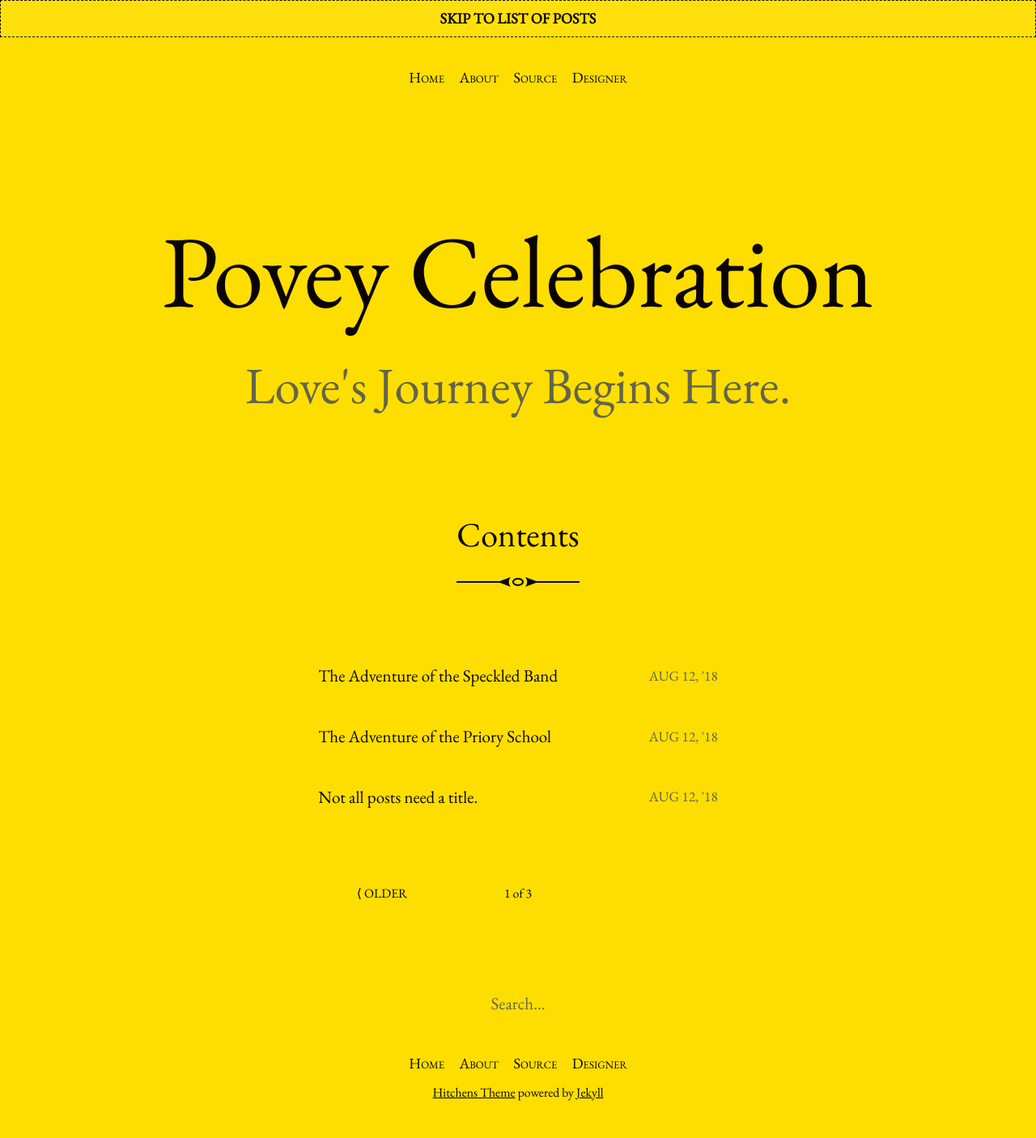
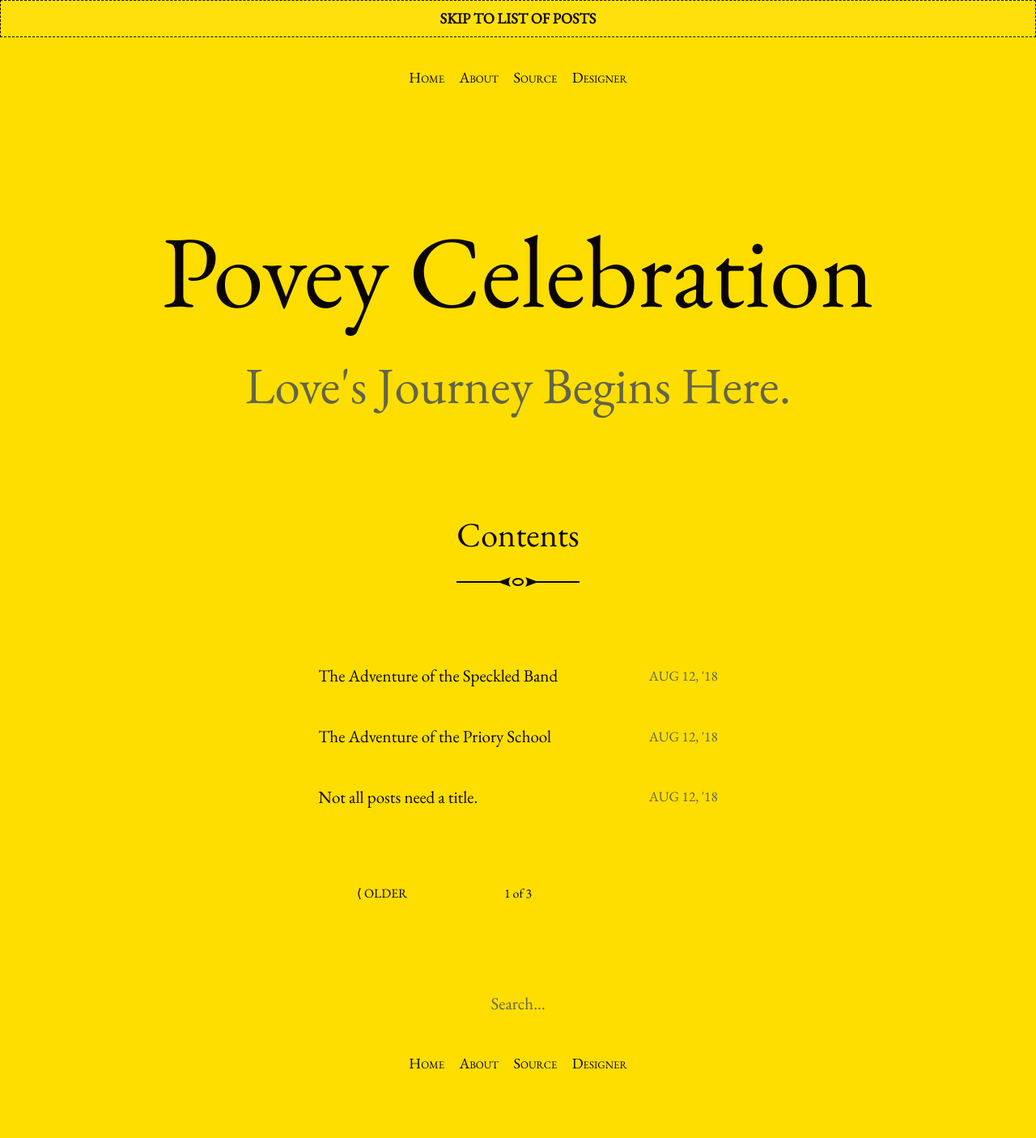
Before and after one commit to PoveyCelebration/PoveyCelebration.github.io, a Jekyll site: the page built from index.html, in a window 1280 px wide. Shown: the whole page at 81% size. Built offline with Jekyll 4.4.1, drawn with Linux system fonts in a browser that asks for light colours; the list of posts is cut into pages by our own code; after the commit the page ends 1332 px from its top, so only the background shows below that.

Commit message:
Update default.html

```diff
--- a/_layouts/default.html
+++ b/_layouts/default.html
@@ -39,13 +39,5 @@
 
     {% include menu.html %}
 
-    {% unless site.hide_credits %}
-      <aside class="site-credits">
-        <p>
-          <small><a href="https://github.com/patdryburgh/hitchens">Hitchens Theme</a> powered by <a href="http://jekyllrb.com">Jekyll</a></small>
-        </p>
-      </aside>
-    {% endunless %}
-
   </body>
 </html>
```
